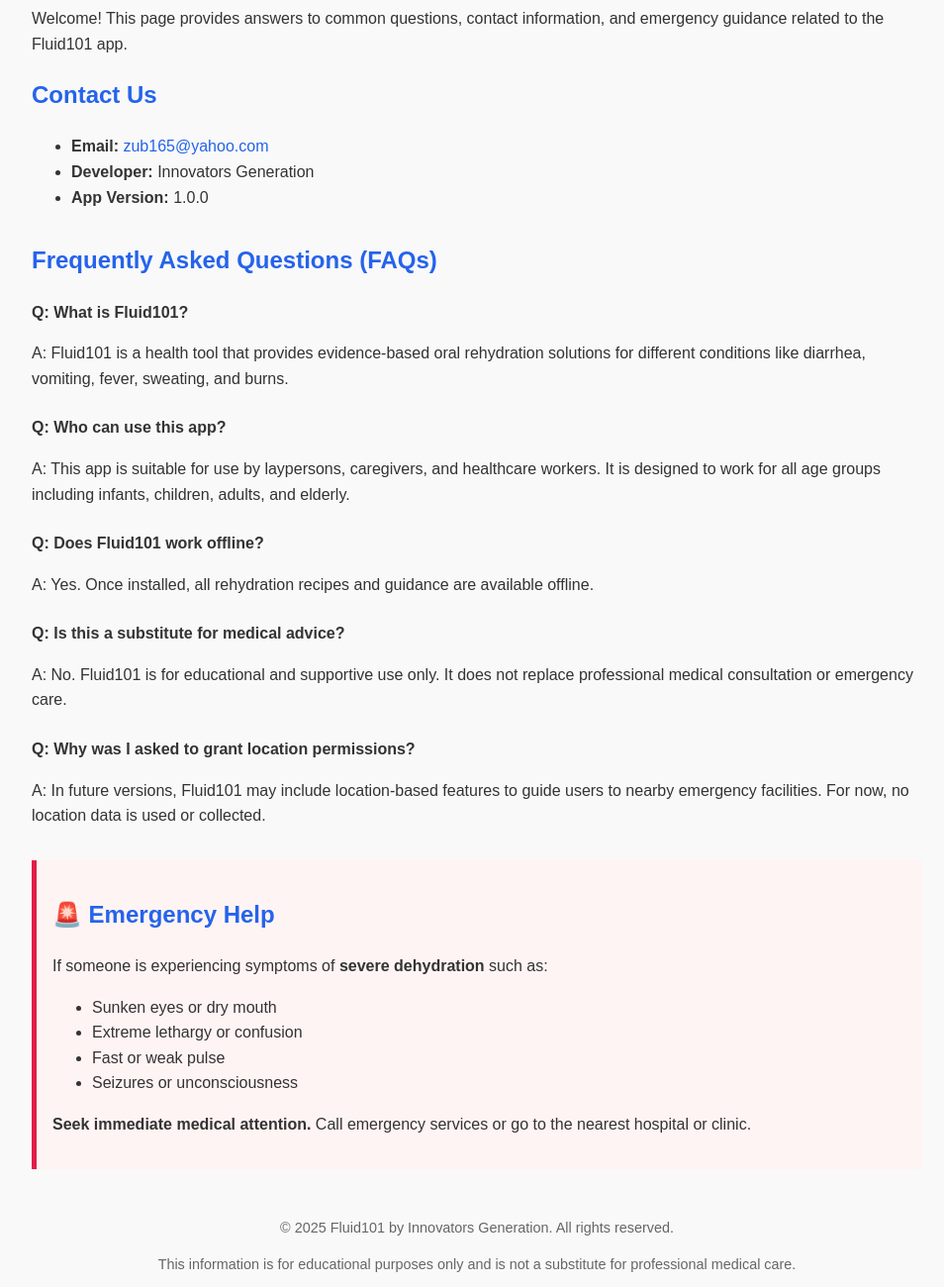
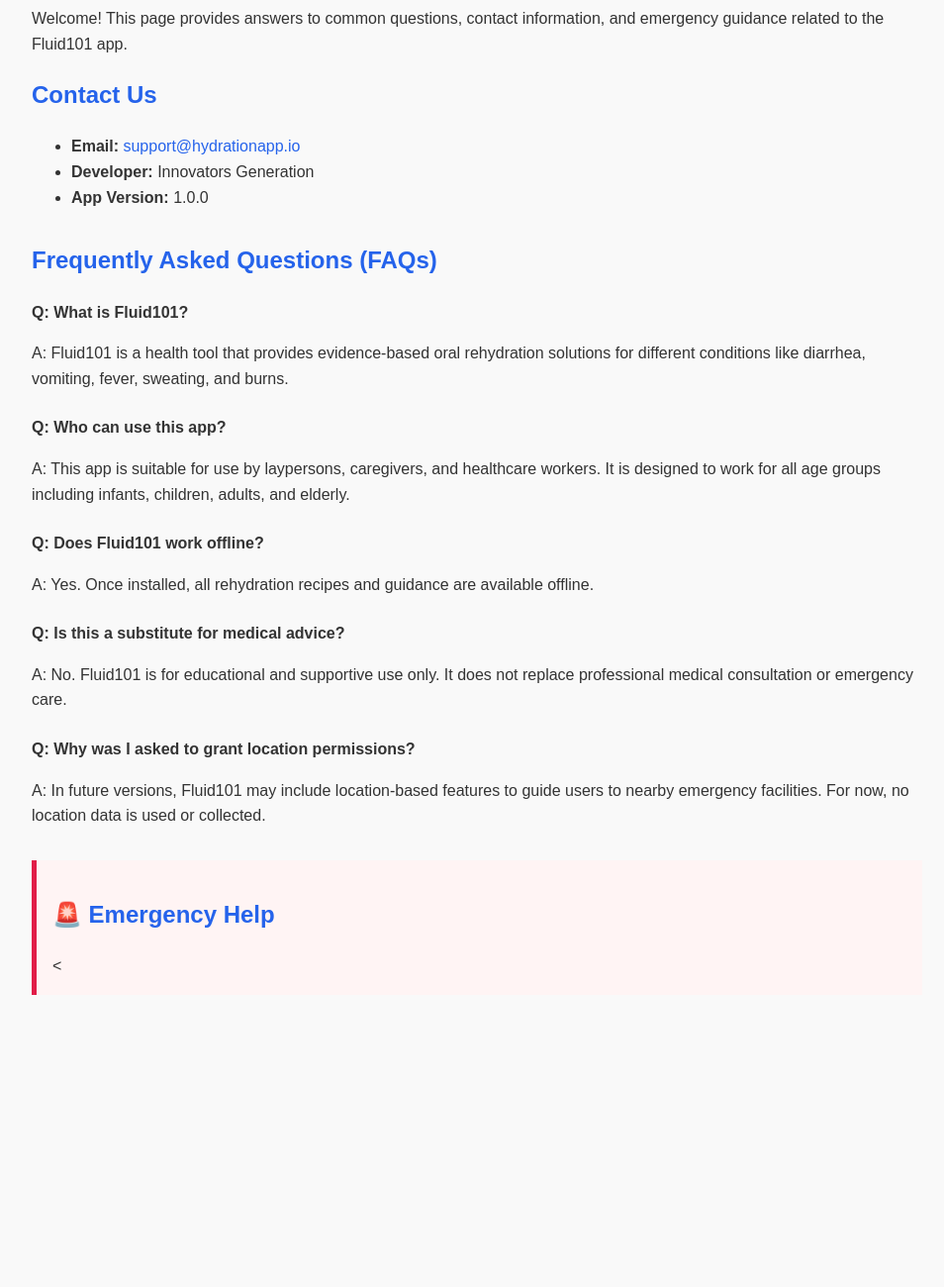
Before and after one commit to zub165/fluid101, a plain HTML site: page support.html in a window 1280 px wide. Shown: the part 120-1420 px from the top of the page at 99% size, without its empty margins (158-1112 px from the left). After the commit the page ends 1157 px from the top, so only its background shows below. Drawn offline with Linux system fonts and the light colour scheme.

Commit message:
Update support.html

```diff
--- a/support.html
+++ b/support.html
@@ -50,7 +50,7 @@
 
   <h2>Contact Us</h2>
   <ul>
-   <li><strong>Email:</strong> <a href="mailto:zub165@yahoo.com">zub165@yahoo.com</a></li>
+    <li><strong>Email:</strong> <a href="mailto:support@hydrationapp.io">support@hydrationapp.io</a></li>
     <li><strong>Developer:</strong> Innovators Generation</li>
     <li><strong>App Version:</strong> 1.0.0</li>
   </ul>
@@ -86,19 +86,4 @@
 
   <div class="emergency">
     <h2>🚨 Emergency Help</h2>
-    <p>If someone is experiencing symptoms of <strong>severe dehydration</strong> such as:</p>
-    <ul>
-      <li>Sunken eyes or dry mouth</li>
-      <li>Extreme lethargy or confusion</li>
-      <li>Fast or weak pulse</li>
-      <li>Seizures or unconsciousness</li>
-    </ul>
-    <p><strong>Seek immediate medical attention.</strong> Call emergency services or go to the nearest hospital or clinic.</p>
-  </div>
-
-  <footer>
-    <p>&copy; 2025 Fluid101 by Innovators Generation. All rights reserved.</p>
-    <p>This information is for educational purposes only and is not a substitute for professional medical care.</p>
-  </footer>
-</body>
-</html>
+    <
```
